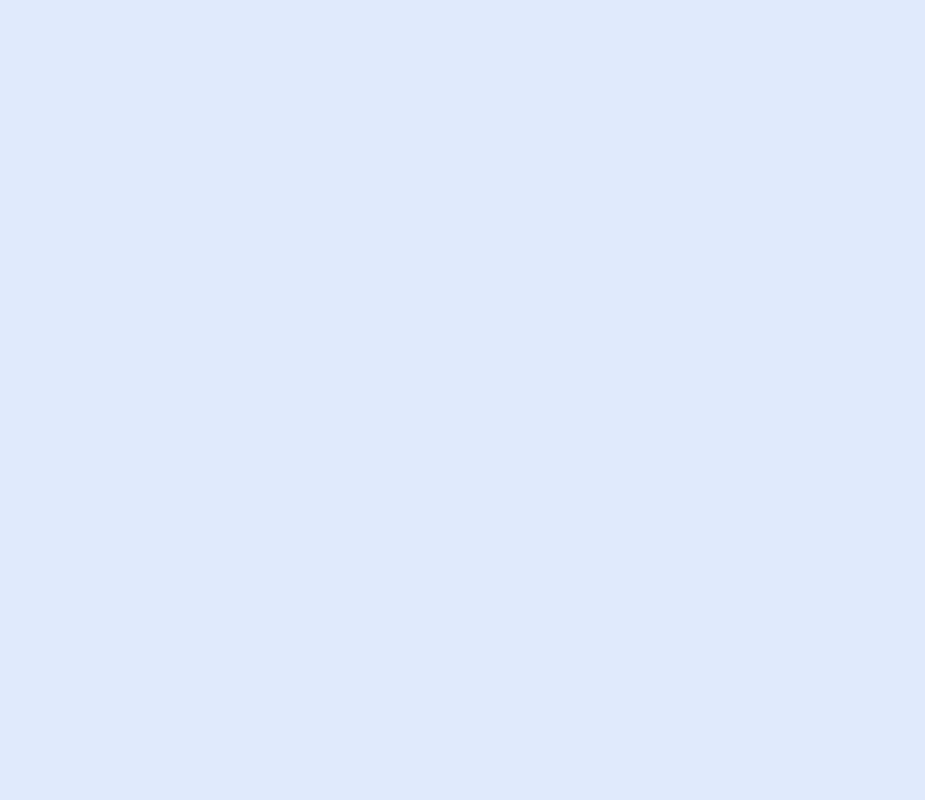
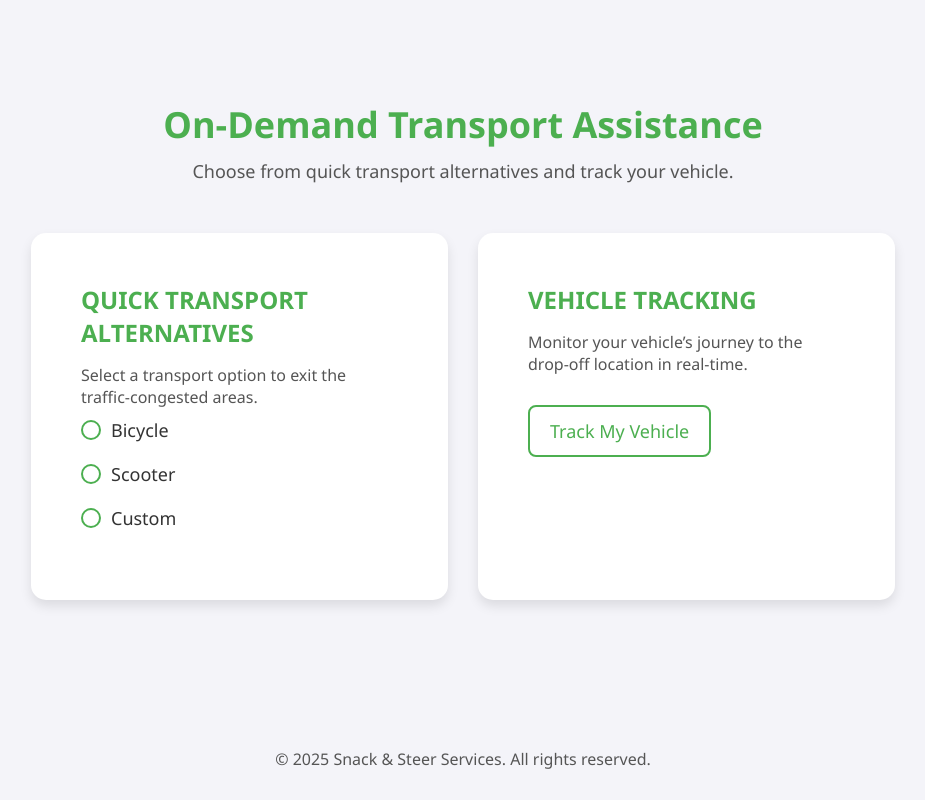
Before and after one commit to SinersSins/-8158, a React (Vite) app in the folder Frontend/SnackSteer/: page /transport in a window 1280 px wide. Before the commit this address had no page. Shown: the whole page, without its empty margins (177-1102 px from the left). Built offline with nearby package versions, Linux system fonts and the light colour scheme.

Commit message:
TRANSPORT PAGE

```diff
--- a/Frontend/SnackSteer/src/App.jsx
+++ b/Frontend/SnackSteer/src/App.jsx
@@ -8,6 +8,7 @@ import Register from "./pages/Register"
 import { Navigate } from "react-router-dom";
 import FoodPage from "./components/FoodPage/Foodpage";
 import UserDetailForm from "./components/CreateProfile/UserDetailForm";
+import TransportPage from "./pages/TransportPage";
 function App() {
   return (
     <Router>
@@ -20,6 +21,7 @@ function App() {
         <Route path="/register" element={<Register />} />
         <Route path="/user" element={<UserDetailForm/>} />
         <Route path="/foodpage" element={<FoodPage/>} />
+        <Route path="/transport" element= {<TransportPage/>} />
         {/* <Route path="/home" element={<Home />} /> */}
 
         {/* Add other routes here */}
--- a/Frontend/SnackSteer/src/pages/TransportPage.jsx
+++ b/Frontend/SnackSteer/src/pages/TransportPage.jsx
@@ -0,0 +1,83 @@
+import React, { useState } from 'react';
+import '../styles/TransportPage.css'; // Ensure to link the CSS
+import { Link } from 'react-router';
+function TransportPage() {
+  const [selectedOption, setSelectedOption] = useState("");
+
+  const handleOptionChange = (event) => {
+    setSelectedOption(event.target.value);
+  };
+
+  return (
+    <div className="transport-page-container">
+
+      <header className="header">
+        <h1>On-Demand Transport Assistance</h1>
+        <p>Choose from quick transport alternatives and track your vehicle.</p>
+      </header>
+
+
+      <section className="transport-options">
+        <div className="option">
+          <h2>Quick Transport Alternatives</h2>
+          <p>Select a transport option to exit the traffic-congested areas.</p>
+
+          <form>
+            <label className="transport-option">
+              <input
+                type="radio"
+                name="transport"
+                value="Bicycle"
+                checked={selectedOption === "Bicycle"}
+                onChange={handleOptionChange}
+              />
+              <span className="checkmark"></span> Bicycle
+            </label>
+
+            <label className="transport-option">
+              <input
+                type="radio"
+                name="transport"
+                value="Scooter"
+                checked={selectedOption === "Scooter"}
+                onChange={handleOptionChange}
+              />
+              <span className="checkmark"></span> Scooter
+            </label>
+
+            <label className="transport-option">
+              <input
+                type="radio"
+                name="transport"
+                value="Custom"
+                checked={selectedOption === "Custom"}
+                onChange={handleOptionChange}
+              />
+              <span className="checkmark"></span> Custom
+              {selectedOption === "Custom" && (
+                <input
+                  type="text"
+                  placeholder="Enter your transport option"
+                  className="custom-input"
+                />
+              )}
+            </label>
+          </form>
+        </div>
+
+        <div className="vehicle-tracking">
+          <h2>Vehicle Tracking</h2>
+          <p>Monitor your vehicle’s journey to the drop-off location in real-time.</p>
+          <Link to="/track-vehicle" className="track-link">Track My Vehicle</Link>
+        </div>
+      </section>
+
+
+      <footer className="footer">
+        <p>&copy; 2025 Snack & Steer Services. All rights reserved.</p>
+      </footer>
+    </div>
+  );
+}
+
+export default TransportPage;
--- /dev/null
+++ b/Frontend/SnackSteer/src/styles/TransportPage.css
@@ -0,0 +1,171 @@
+/* General Styles */
+* {
+    margin: 0;
+    padding: 0;
+    box-sizing: border-box;
+  }
+
+  body {
+    font-family: 'Segoe UI', Tahoma, Geneva, Verdana, sans-serif;
+    background-color: #f4f4f9;
+    color: #333;
+    overflow-x: hidden;
+  }
+
+  /* Container */
+  .transport-page-container {
+    display: flex;
+    flex-direction: column;
+    align-items: center;
+    justify-content: flex-start;
+    padding: 100px;
+    height: 100vh;
+    background-color: #f4f4f9;
+    overflow-y: auto;
+
+  }
+
+  /* Header */
+  .header {
+    text-align: center;
+    margin-bottom: 50px;
+    color: #4caf50;
+  }
+
+  .header h1 {
+    font-size: 36px;
+    font-weight: bold;
+    margin-bottom: 10px;
+  }
+
+  .header p {
+    font-size: 18px;
+    color: #555;
+    max-width: 700px;
+    margin: 0 auto;
+  }
+
+  /* Transport Options Section */
+  .transport-options {
+    display: flex;
+    justify-content: space-between;
+    gap: 30px; /* Adjust the gap between the sections */
+    margin-bottom: 50px;
+    width: 80%;
+
+  }
+
+  /* Option and Vehicle Tracking Section */
+  .option,
+  .vehicle-tracking {
+    background: #ffffff;
+    border-radius: 15px;
+    padding: 50px;
+    flex: 1;
+
+    box-shadow: 0 6px 12px rgba(0, 0, 0, 0.1);
+  }
+
+  /* Option Heading */
+  h2 {
+    color: #4caf50;
+    font-size: 24px;
+    margin-bottom: 15px;
+    text-transform: uppercase;
+  }
+
+  /* Transport Option */
+  .transport-option {
+    display: flex;
+    align-items: center;
+    margin-bottom: 20px;
+    font-size: 18px;
+    color: #333;
+  }
+
+  .transport-option input[type="radio"] {
+    display: none;
+  }
+
+  .transport-option .checkmark {
+    width: 20px;
+    height: 20px;
+    border-radius: 50%;
+    border: 2px solid #4caf50;
+    margin-right: 10px;
+    position: relative;
+    transition: background-color 0.3s ease;
+  }
+
+  .transport-option input[type="radio"]:checked + .checkmark {
+    background-color: #4caf50;
+  }
+
+  .transport-option input[type="radio"]:checked + .checkmark::after {
+    content: "";
+    position: absolute;
+    width: 10px;
+    height: 10px;
+    border-radius: 50%;
+    background-color: #ffffff;
+    top: 50%;
+    left: 50%;
+    transform: translate(-50%, -50%);
+  }
+
+  .transport-option input[type="radio"]:focus + .checkmark {
+    box-shadow: 0 0 5px 2px #4caf50;
+  }
+
+  /* Custom Input */
+  .custom-input {
+    margin-top: 10px;
+    margin-left: 10px;
+    padding: 8px;
+    width: 100%;
+    font-size: 16px;
+    border: 2px solid #4caf50;
+    border-radius: 8px;
+    background-color: #f4f4f9;
+    color: #333;
+    outline: none;
+  }
+
+  .custom-input::placeholder {
+    color: #888;
+  }
+
+  /* Vehicle Tracking Section */
+  .vehicle-tracking p {
+    font-size: 16px;
+    color: #555;
+  }
+
+  .track-link {
+    display: inline-block;
+    margin-top: 20px;
+    font-size: 18px;
+    color: #4caf50;
+    text-decoration: none;
+    padding: 12px 20px;
+    border: 2px solid #4caf50;
+    border-radius: 8px;
+    transition: 0.3s;
+  }
+
+  .track-link:hover {
+    background-color: #4caf50;
+    color: #fff;
+    transform: scale(1.05);
+  }
+
+  /* Footer */
+  .footer {
+    text-align: center;
+    margin-top: 50px;
+    color: #555;
+    font-size: 14px;
+    position: absolute;
+    bottom: 20px;
+    width: 100%;
+  }
```
Also changed, not shown: 1 other file (tests, documents, lock files or other folders).
